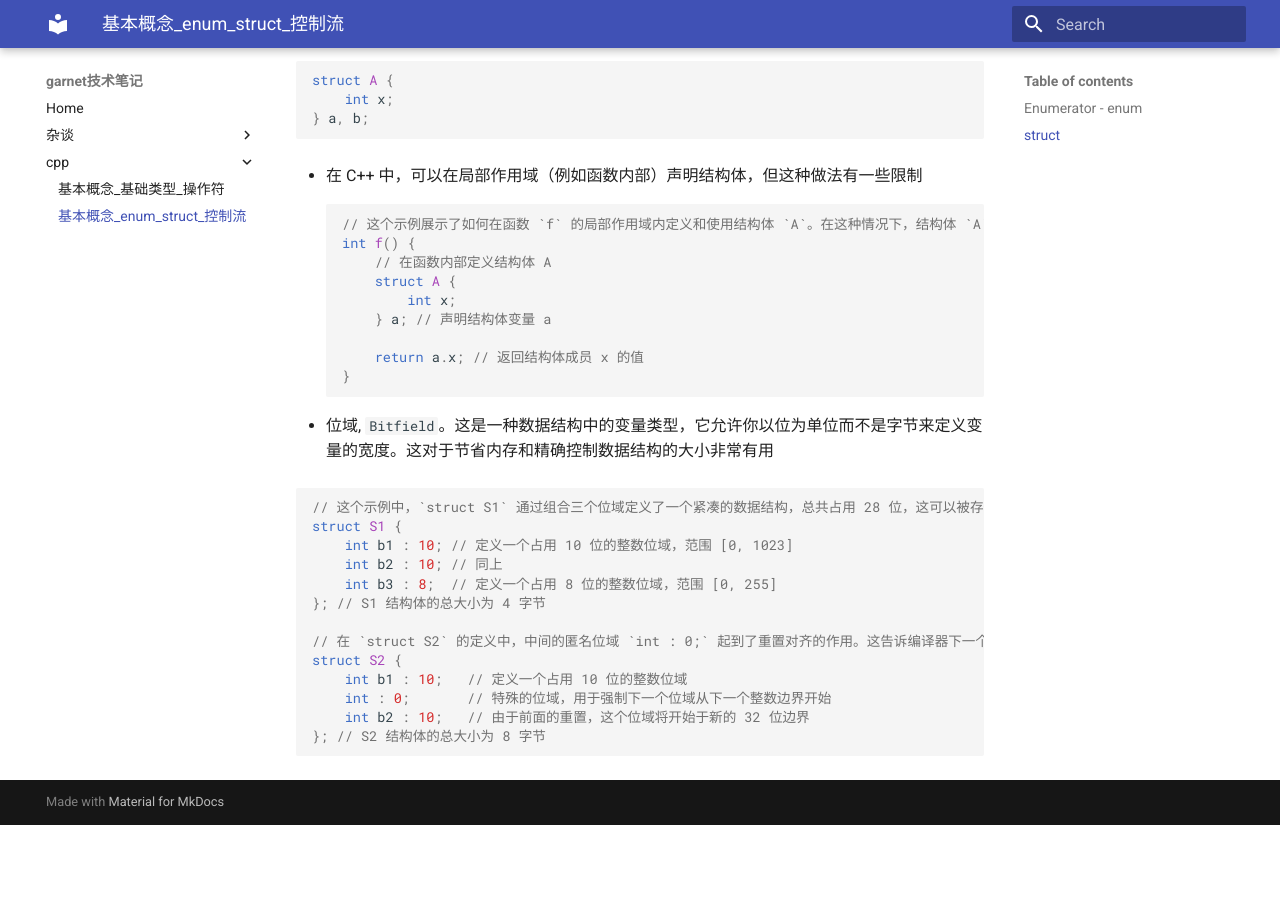
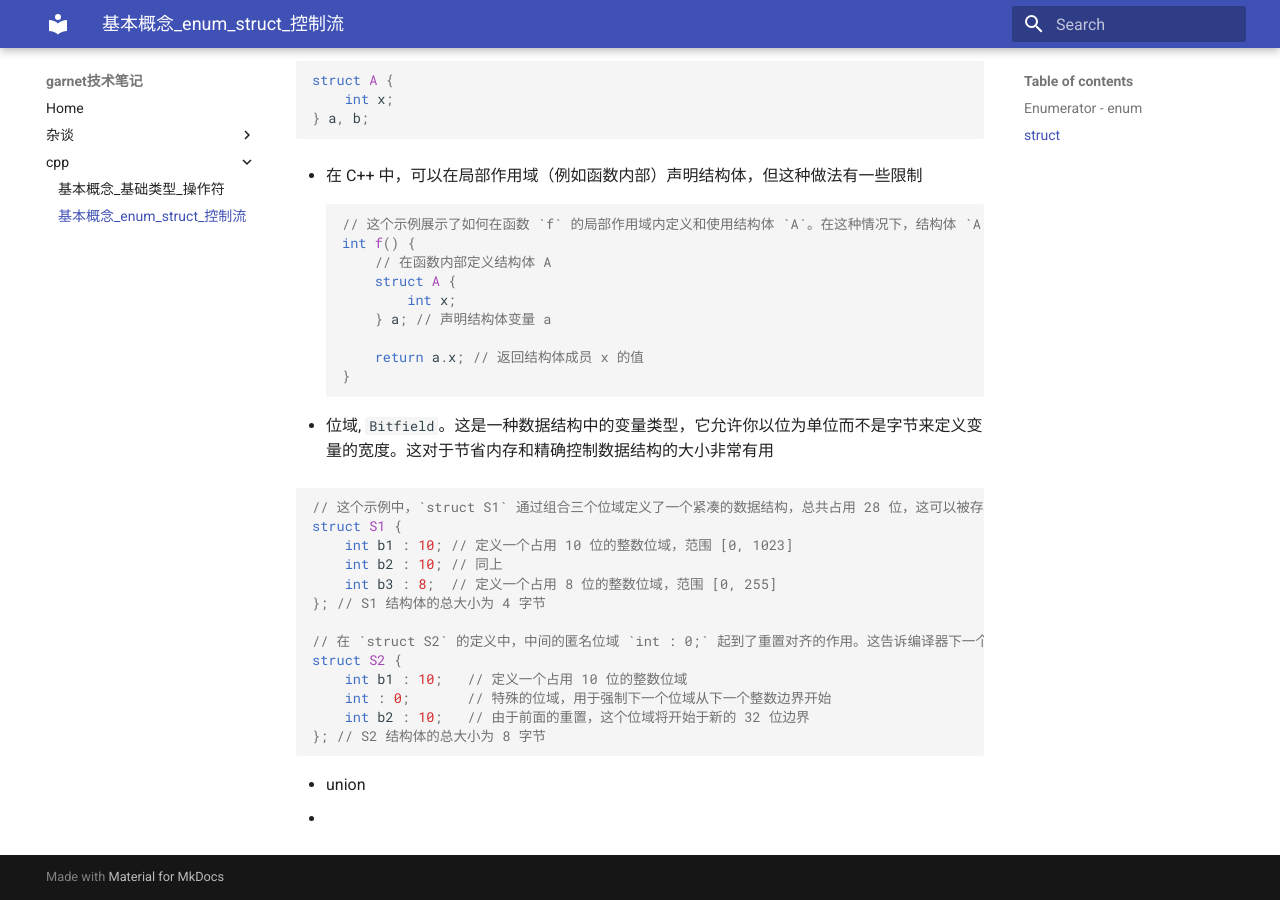
Before and after one commit to ymma98/technotes, an MkDocs documentation site: the page built from docs/cpp/基本概念_enum_struct_控制流.md, in a window 1280 px wide and 900 px high, scrolled down 2076 px. Built offline with MkDocs 1.6.1 and Material for MkDocs 9.7.7, drawn with Linux system fonts in a browser that asks for light colours; before the commit the page ends 2901 px from its top, so only the background shows below that.

Commit message:
docs/cpp/基本概念_enum_struct_控制流.md updated from https://stackedit.cn/

````diff
--- a/docs/cpp/基本概念_enum_struct_控制流.md
+++ b/docs/cpp/基本概念_enum_struct_控制流.md
@@ -130,7 +130,11 @@ struct S2 {
 }; // S2 结构体的总大小为 8 字节
 ```
 
+
+* union
+*
+
 <!--stackedit_data:
-eyJoaXN0b3J5IjpbMTU0ODUzOTgwMCwtNjkwOTUwNjA4LDkzOD
-g5NDA3OF19
+eyJoaXN0b3J5IjpbMTU4MTk4ODU1NywxNTQ4NTM5ODAwLC02OT
+A5NTA2MDgsOTM4ODk0MDc4XX0=
 -->
````
